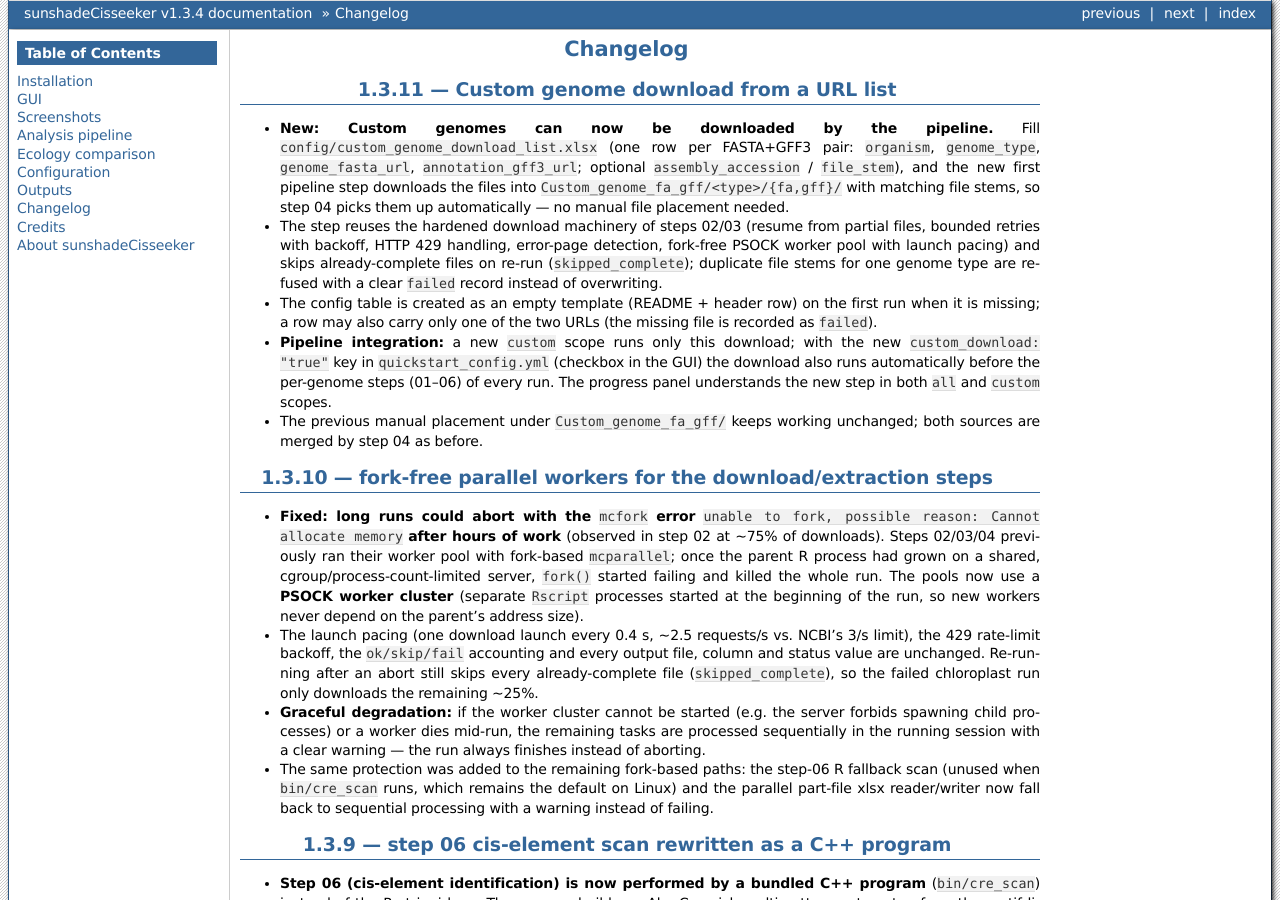
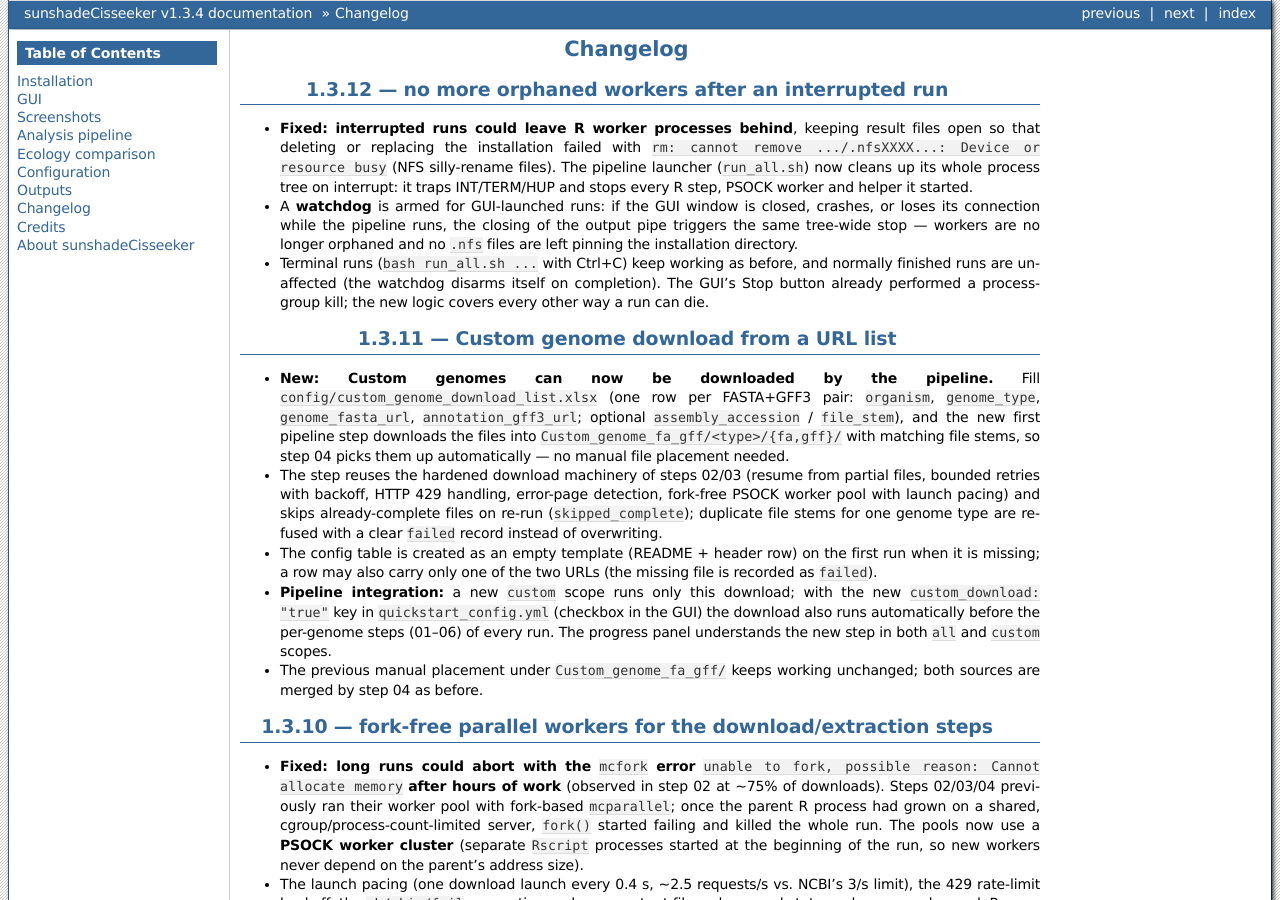
Before and after one commit to chenzhr23/sunshadeCisseeker-docs, a Sphinx documentation site: the page built from docs/content/Changelog.rst, in a window 1280 px wide and 900 px high. Built offline with Sphinx 7.4.7, drawn with Linux system fonts in a browser that asks for light colours.

Commit message:
docs: v1.3.12 no orphaned workers after interrupted runs

```diff
--- a/docs/content/Changelog.rst
+++ b/docs/content/Changelog.rst
@@ -1,5 +1,23 @@
 Changelog
 =========
+
+1.3.12 — no more orphaned workers after an interrupted run
+----------------------------------------------------------
+
+* **Fixed: interrupted runs could leave R worker processes behind**, keeping
+  result files open so that deleting or replacing the installation failed
+  with ``rm: cannot remove .../.nfsXXXX...: Device or resource busy`` (NFS
+  silly-rename files). The pipeline launcher (``run_all.sh``) now cleans up
+  its whole process tree on interrupt: it traps INT/TERM/HUP and stops every
+  R step, PSOCK worker and helper it started.
+* A **watchdog** is armed for GUI-launched runs: if the GUI window is closed,
+  crashes, or loses its connection while the pipeline runs, the closing of
+  the output pipe triggers the same tree-wide stop — workers are no longer
+  orphaned and no ``.nfs`` files are left pinning the installation directory.
+* Terminal runs (``bash run_all.sh ...`` with Ctrl+C) keep working as
+  before, and normally finished runs are unaffected (the watchdog disarms
+  itself on completion). The GUI's Stop button already performed a
+  process-group kill; the new logic covers every other way a run can die.
 
 1.3.11 — Custom genome download from a URL list
 -----------------------------------------------
```
